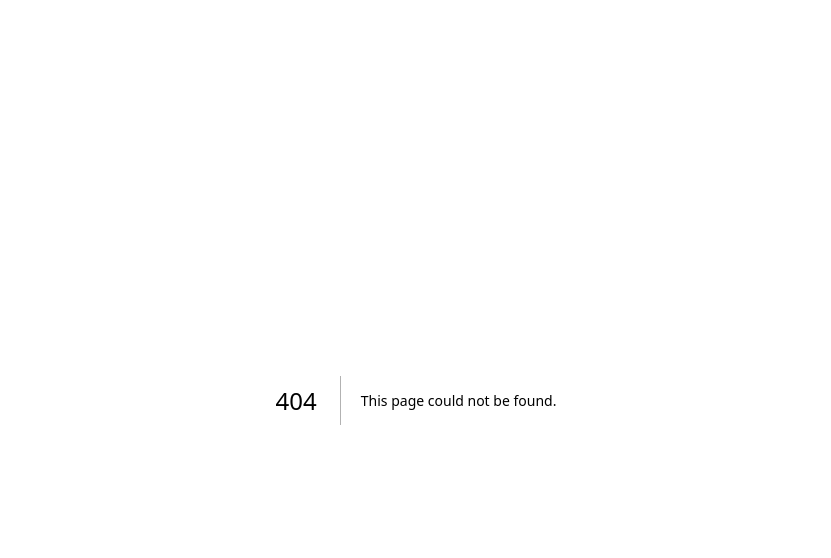
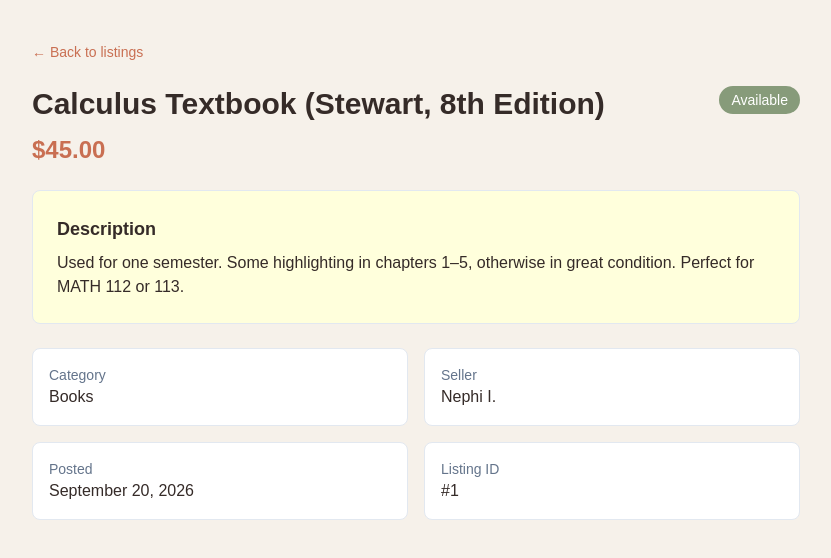
Before and after one commit to NephiImo/unimarket, a Next.js app: page /products/1 in a window 1280 px wide. Before the commit this address had no page. Shown: the top 558 px of the page, without its empty margins (224-1055 px from the left). Built offline with nearby package versions, Linux system fonts and the light colour scheme.

Commit message:
Issue #18: Build listing detail page

```diff
--- /dev/null
+++ b/app/products/[id]/page.tsx
@@ -0,0 +1,37 @@
+import Link from 'next/link';
+import { notFound } from 'next/navigation';
+import ListingDetail from '@/components/ListingDetail';
+import { getListingById } from '@/lib/listings-db';
+
+interface ListingPageProps {
+  params: Promise<{ id: string }>;
+}
+
+export default async function ListingPage({ params }: ListingPageProps) {
+  const { id } = await params;
+  const numericId = Number(id);
+
+  if (!Number.isInteger(numericId)) {
+    notFound();
+  }
+
+  const listing = await getListingById(numericId);
+
+  if (!listing) {
+    notFound();
+  }
+
+  return (
+    <main className="min-h-screen bg-[#F6F1EA] px-4 py-10">
+      <div className="mx-auto max-w-3xl">
+        <Link
+          href="/products"
+          className="mb-6 inline-block text-sm font-medium text-[#C96F52] hover:underline"
+        >
+          ← Back to listings
+        </Link>
+        <ListingDetail listing={listing} />
+      </div>
+    </main>
+  );
+}
--- /dev/null
+++ b/components/ListingDetail.tsx
@@ -0,0 +1,65 @@
+import type { Listing } from '@/lib/types';
+
+interface ListingDetailProps {
+  listing: Listing;
+}
+
+const availabilityStyles: Record<Listing['availability'], string> = {
+  available: 'bg-[#879B7A] text-white',
+  sold: 'bg-[#765C68] text-white',
+  reserved: 'bg-[#EBC8BA] text-[#352B28]',
+};
+
+export default function ListingDetail({ listing }: ListingDetailProps) {
+  const posted = new Date(listing.createdAt).toLocaleDateString('en-US', {
+    year: 'numeric',
+    month: 'long',
+    day: 'numeric',
+  });
+
+  return (
+    <article className="mx-auto max-w-3xl space-y-6">
+      <header className="space-y-3">
+        <div className="flex items-start justify-between gap-4">
+          <h1 className="text-3xl font-bold text-[#352B28]">{listing.name}</h1>
+          <span
+            className={`shrink-0 rounded-full px-3 py-1 text-sm font-medium capitalize ${availabilityStyles[listing.availability]}`}
+          >
+            {listing.availability}
+          </span>
+        </div>
+        <p className="text-2xl font-semibold text-[#C96F52]">
+          ${listing.price.toFixed(2)}
+        </p>
+      </header>
+
+      <section className="rounded-lg border border-[#E2E8F0] bg-[#FFFFDC] p-6">
+        <h2 className="mb-2 text-lg font-semibold text-[#352B28]">
+          Description
+        </h2>
+        <p className="whitespace-pre-line text-[#352B28]">
+          {listing.description}
+        </p>
+      </section>
+
+      <dl className="grid grid-cols-1 gap-4 sm:grid-cols-2">
+        <div className="rounded-lg border border-[#E2E8F0] bg-white p-4">
+          <dt className="text-sm text-[#64748B]">Category</dt>
+          <dd className="font-medium text-[#352B28]">{listing.category}</dd>
+        </div>
+        <div className="rounded-lg border border-[#E2E8F0] bg-white p-4">
+          <dt className="text-sm text-[#64748B]">Seller</dt>
+          <dd className="font-medium text-[#352B28]">{listing.sellerName}</dd>
+        </div>
+        <div className="rounded-lg border border-[#E2E8F0] bg-white p-4">
+          <dt className="text-sm text-[#64748B]">Posted</dt>
+          <dd className="font-medium text-[#352B28]">{posted}</dd>
+        </div>
+        <div className="rounded-lg border border-[#E2E8F0] bg-white p-4">
+          <dt className="text-sm text-[#64748B]">Listing ID</dt>
+          <dd className="font-medium text-[#352B28]">#{listing.id}</dd>
+        </div>
+      </dl>
+    </article>
+  );
+}
--- /dev/null
+++ b/lib/listings-db.ts
@@ -0,0 +1,47 @@
+import type { Listing } from './types';
+
+// TODO(issue #16): Replace this in-memory stub with a Neon PostgreSQL query.
+// Owned by the teammate assigned to issue #16 (Implement listings API and data access layer).
+
+const STUB_LISTINGS: Listing[] = [
+  {
+    id: 1,
+    name: 'Calculus Textbook (Stewart, 8th Edition)',
+    description:
+      'Used for one semester. Some highlighting in chapters 1–5, otherwise in great condition. Perfect for MATH 112 or 113.',
+    price: 45.0,
+    category: 'Books',
+    availability: 'available',
+    sellerId: 101,
+    sellerName: 'Nephi I.',
+    createdAt: '2026-09-20',
+  },
+  {
+    id: 2,
+    name: 'Mini Fridge (3.2 cu ft)',
+    description:
+      'Compact fridge, works perfectly. Selling because I am moving off campus. Pickup only.',
+    price: 80.0,
+    category: 'Appliances',
+    availability: 'available',
+    sellerId: 102,
+    sellerName: 'Assumpta O.',
+    createdAt: '2026-09-18',
+  },
+  {
+    id: 3,
+    name: 'Mountain Bike — Trek 3500',
+    description:
+      'Great starter bike for campus commuting. Recently tuned up, new brake pads. Includes a U-lock.',
+    price: 150.0,
+    category: 'Sports',
+    availability: 'sold',
+    sellerId: 103,
+    sellerName: 'Ariane P.',
+    createdAt: '2026-09-15',
+  },
+];
+
+export async function getListingById(id: number): Promise<Listing | null> {
+  return STUB_LISTINGS.find((l) => l.id === id) ?? null;
+}
--- /dev/null
+++ b/lib/types.ts
@@ -0,0 +1,13 @@
+export type Availability = 'available' | 'sold' | 'reserved';
+
+export interface Listing {
+  id: number;
+  name: string;
+  description: string;
+  price: number;
+  category: string;
+  availability: Availability;
+  sellerId: number;
+  sellerName: string;
+  createdAt: string; // ISO date string
+}
```
